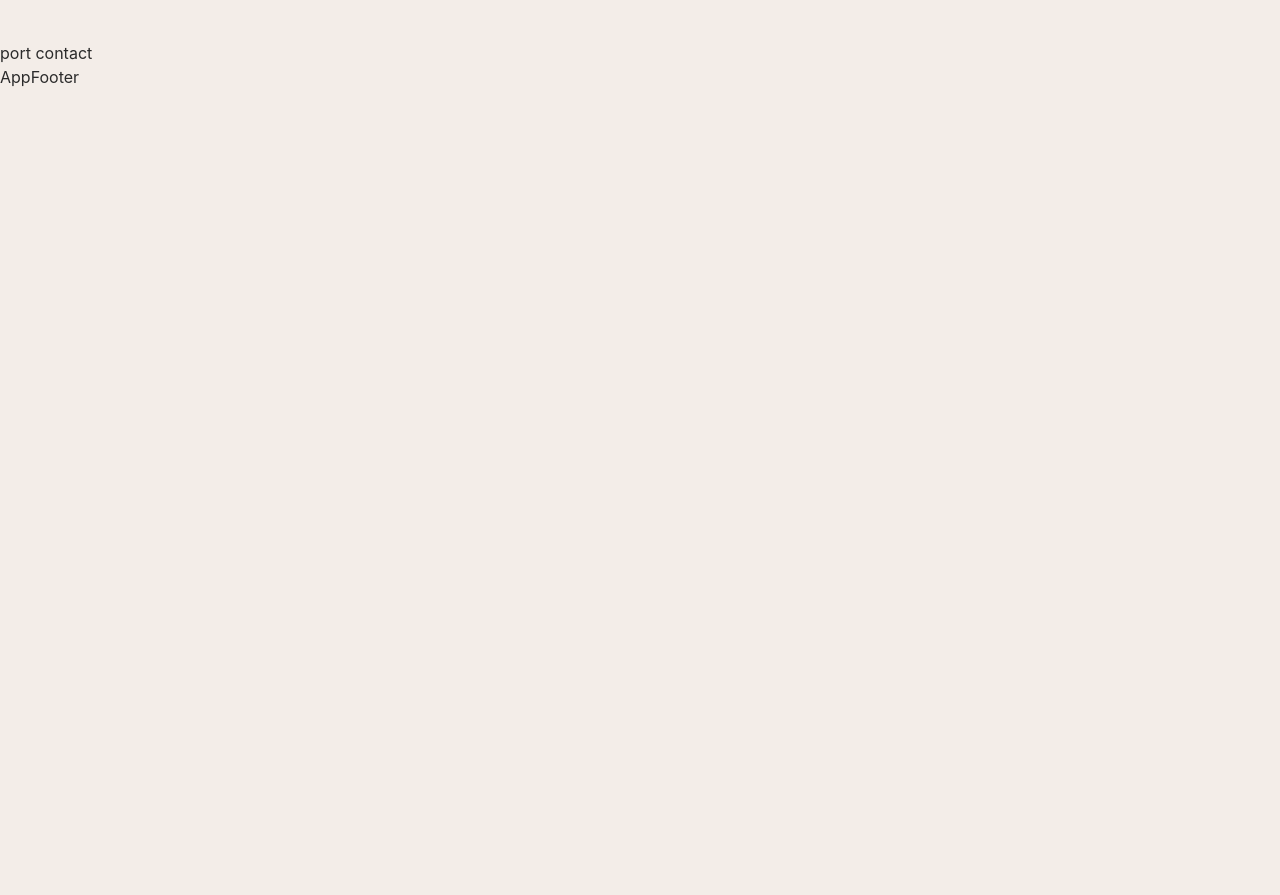
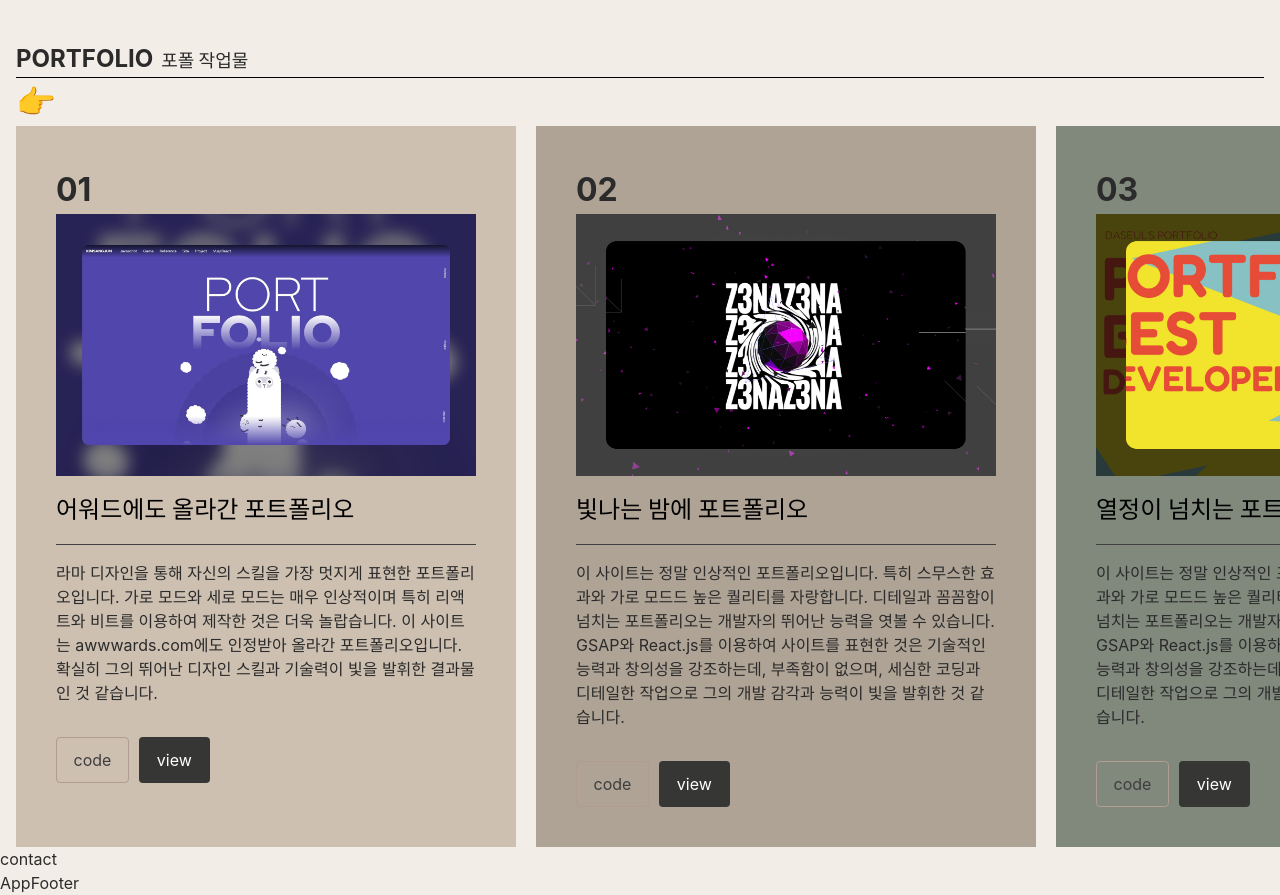
Before and after one commit to yun-narae/learn--vue-portfolio, a Vue app: page / in a window 1280 px wide. Shown: the part 4480-5375 px from the top of the page. Before the commit the page ends 4569 px from the top, so only its background shows below. Built offline with nearby package versions, Linux system fonts and the light colour scheme; a web font is replaced by a local one.

Commit message:
포트폴리오 완료

```diff
--- a/src/components/Port.vue
+++ b/src/components/Port.vue
@@ -1,3 +1,172 @@
+<script setup>
+import { portText } from "../constants";
+</script>
+
 <template>
-    port
+    <section id="port">
+            <div class="port__inner">
+                <h2 class="port__title">
+                    portfolio<em>포폴 작업물</em>
+                </h2>
+                <div class="arrow">👉</div>
+                <ul class="port__wrap">
+                    <li
+                        :class="`port__item p${key + 1}`"
+                        v-for="(port, key) in portText" :key="key"
+                    >
+                        <span class="num">{{port.num}}</span>
+                        <img :src="port.img" :alt="port.name" />
+                        <h3 class="title">{{port.title}}</h3>
+                        <p class="desc">{{port.desc}}</p>
+                        <div class="btn-box">
+                            <a :href="port.code" class="code" title="code">code</a>
+                            <a :href="port.view" target="_blank" class="view" title="view">view</a>
+                        </div>
+                    </li>
+                </ul>
+            </div>
+        </section>
 </template>
+
+<style lang="scss" scoped>
+    #port {
+    width: 100%;
+    overflow: hidden;
+}
+
+.port__inner {
+    padding: 0 16px;
+}
+
+.port__title {
+    width: 100%;
+    height: 10%;
+    font-size: 24px;
+    font-weight: 700;
+    text-transform: uppercase;
+    word-break: keep-all;
+    border-bottom: 1px solid var(--black);
+}
+
+.port__title em {
+    font-size: 18px;
+    white-space: nowrap;
+    margin-left: 8px;
+}
+
+.port__inner .arrow {
+    font-size: 2rem;
+}
+
+.port__wrap {
+    display: flex;
+    flex-wrap: wrap;
+    width: 7000px;
+}
+
+.port__wrap .port__item {
+    width: 500px;
+    padding: 2.5rem;
+    margin-right: 20px;
+}
+
+.port__wrap .port__item.p1 {
+    background-color: var(--subBg100);
+}
+
+.port__wrap .port__item.p2 {
+    background-color: var(--subBg200);
+}
+
+.port__wrap .port__item.p3 {
+    background-color: var(--subBg300);
+}
+
+.port__wrap .port__item.p4 {
+    background-color: var(--subBg400);
+}
+
+.port__wrap .port__item.p5 {
+    background-color: var(--subBg500);
+}
+
+.port__wrap .port__item .num {
+    font-size: 2rem;
+    font-weight: 700;
+}
+
+.port__wrap .port__item .title {
+    font-size: 1.5rem;
+    padding: 1rem 0;
+    font-weight: 700;
+    color: var(--black);
+    border-bottom: 1px solid #414141;
+    margin-bottom: 1rem;
+}
+
+.port__wrap .port__item .desc {
+    font-size: 1rem;
+}
+
+.port__wrap .port__item .btn-box {
+    margin-top: 2rem;
+    display: flex;
+    gap: 10px;
+}
+
+.port__wrap .port__item .btn-box a {
+    font-size: 1rem;
+    border-radius: 4px;
+    color: var(--white);
+    padding: 0.6rem 1rem;
+    transition: 0.3s;
+    align-items: center;
+    justify-content: center;
+    text-align: center;
+}
+
+.port__wrap .port__item .btn-box .code {
+    color: #3e3e3e;
+    border: 1px solid #b09c90;
+}
+
+.port__wrap .port__item .btn-box .code:hover {
+    color: #353535;
+    border: 1px solid #969696;
+    font-weight: bold;
+}
+
+.port__wrap .port__item .btn-box .code::after {
+    content: attr(title);
+    display: block;
+    font-weight: bold;
+    height: 0px;
+    transform: translateY(-18px);
+    visibility: hidden;
+}
+
+.port__wrap .port__item .btn-box .view {
+    background-color: rgb(54, 54, 53);
+    border: 1px solid transparent;
+}
+
+.port__wrap .port__item .btn-box .view:hover {
+    font-weight: bold;
+    background-color: #121212;
+}
+
+.port__wrap .port__item .btn-box .view::after {
+    content: attr(title);
+    display: block;
+    font-weight: bold;
+    height: 0px;
+    transform: translateY(-18px);
+    visibility: hidden;
+}
+
+@media (max-width: 800px) {
+    .port__wrap .port__item {
+        width: 400px;
+    }
+}
+</style>
```
